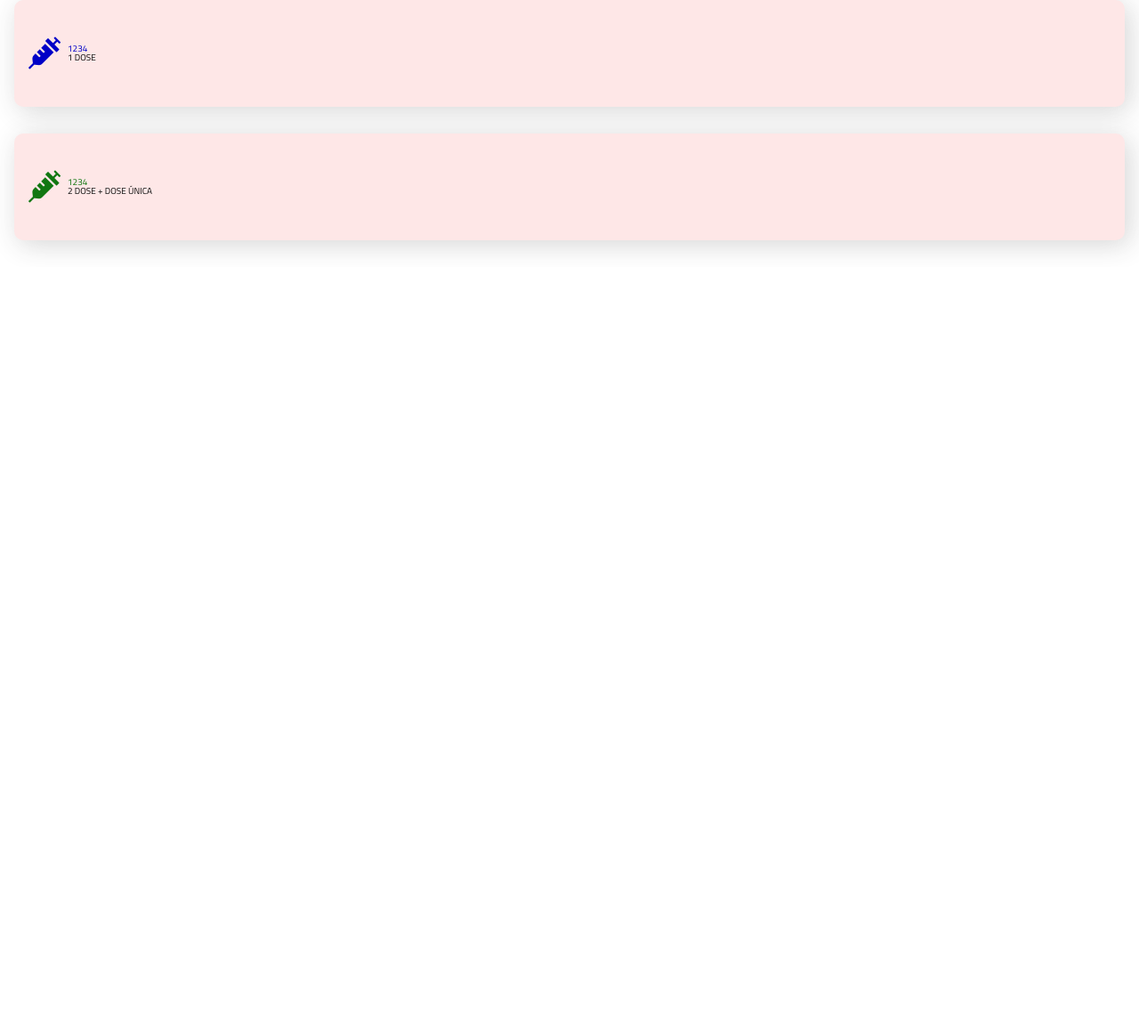
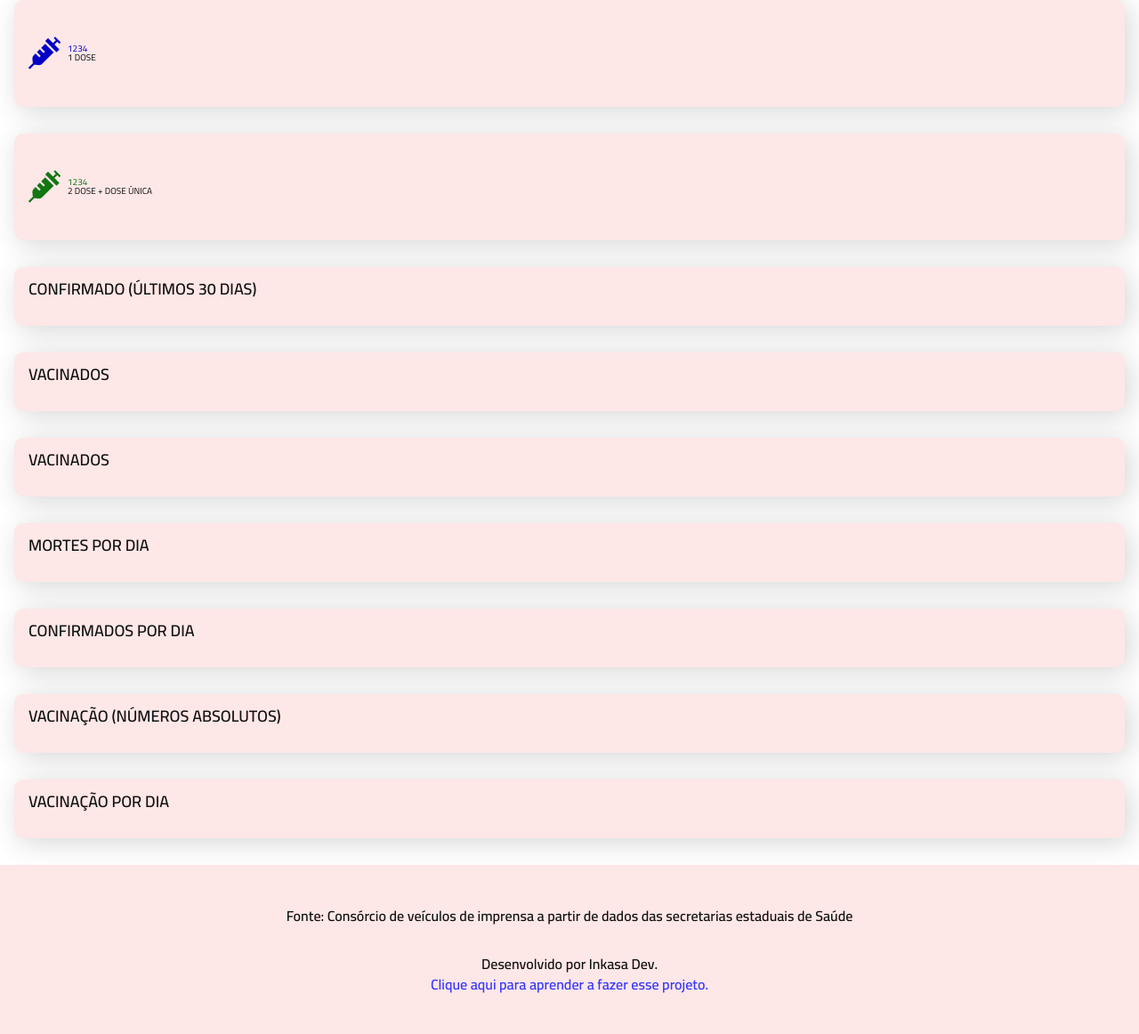
Before and after one commit to kaikibarros/Dashboard, a website: page index.html in a window 1280 px wide. Shown: the part 810-1972 px from the top of the page at 89% size. Before the commit the page ends 1110 px from the top, so only its background shows below. Drawn offline with nearby package versions, Linux system fonts and the light colour scheme.

Commit message:
Footer  & DataBox

```diff
--- a/css/styles.css
+++ b/css/styles.css
@@ -71,6 +71,25 @@ section {
     padding: 1.6rem;
     border-radius: 1rem;
 }
+
+footer{
+    background-color: var(--clr-card);
+    transition: var(--transition);
+    font: var(--ts-normal-semibold);
+    display: flex;
+    justify-content: center;
+    align-items: center;
+    min-height: 19rem;
+    text-align: center;
+}
+
+a{
+    color: var(--clr-link);
+    transition: var(--transition);
+    text-decoration: none;
+
+}
+
 
 /* 2. Navbar */
 
@@ -256,10 +275,27 @@ section {
     transition: var(--transition);
 }
 
+/**********************************/
 /* 7. Data Box
+/**********************************/
+
+.data-box__header{
+    font: var(--ts-caption);
+    text-transform: uppercase;
+    margin-bottom:1.6rem;
+}
+
+.data-box__description{
+    font: var(--ts-normal-text);
+}
+
+/**********************************/
 /* 8. Footer
 /**********************************/
 
+.footer-text__source{
+    margin-bottom: 3.2rem;
+}
 
 /**********************************/
 /* 3. Loading
--- a/index.html
+++ b/index.html
@@ -109,7 +109,64 @@
             </div>
         </section>
 
+        <section class="data-box data-box--30">
+            <h2 class="data-box__header">
+                confirmado (últimos 30 dias)
+            </h2>
+            <div class="data-box__body"></div>
+        </section>
+
+        <section class="data-box data-box--vaccinated-1">
+            <h2 class="data-box__header">
+                vacinados
+            </h2>
+            <div class="data-box__body"></div>
+        </section>
+
+        <section class="data-box data-box--vaccinated-2">
+            <h2 class="data-box__header">
+                vacinados
+            </h2>
+            <div class="data-box__body"></div>
+        </section>
+
+        <section class="data-box data-box--deaths">
+            <h2 class="data-box__header">
+                Mortes por dia
+            </h2>
+            <p class="data-box__description"></p>
+            <div class="data-box__body"></div>
+        </section>
+
+        <section class="data-box data-box--confirmed">
+            <h2 class="data-box__header">
+                confirmados por dia
+            </h2>
+            <p class="data-box__description"></p>
+            <div class="data-box__body"></div>
+        </section>
+
+        <section class="data-box data-box--vaccinated-abs">
+            <h2 class="data-box__header">
+                vacinação (números absolutos)
+            </h2>
+            <div class="data-box__body"></div>
+        </section>
+
+        <section class="data-box data-box--vaccinated-day">
+            <h2 class="data-box__header">
+                vacinação por dia
+            </h2>
+            <div class="data-box__body"></div>
+        </section>
     </div>
+
+    <footer>
+        <div class="footer-text">
+            <p class="footer-text__source">Fonte: Consórcio de veículos de imprensa a partir de dados das secretarias estaduais de Saúde</p>
+            <p class="footer-text__copyright">Desenvolvido por Inkasa Dev. <br> <a href="#"> Clique aqui para aprender a fazer esse projeto. </a></p>
+        </div>
+    </footer>
 	<script src="https://cdnjs.cloudflare.com/ajax/libs/apexcharts/3.27.3/apexcharts.min.js" integrity="sha512-nKTh1Ik8Kzbrxo9A6xOBtEbzdNYcjI4Pr5XE88sNJQk87sY8mBlUfh61lYm0i710r5mGcIZ9tWSwORQbQ4plQQ==" crossorigin="anonymous" referrerpolicy="no-referrer"></script>
 	<script src="/js/apexcharts-pt-br.js"></script>
 	<script src="/js/apiCovid.js"></script>
```
